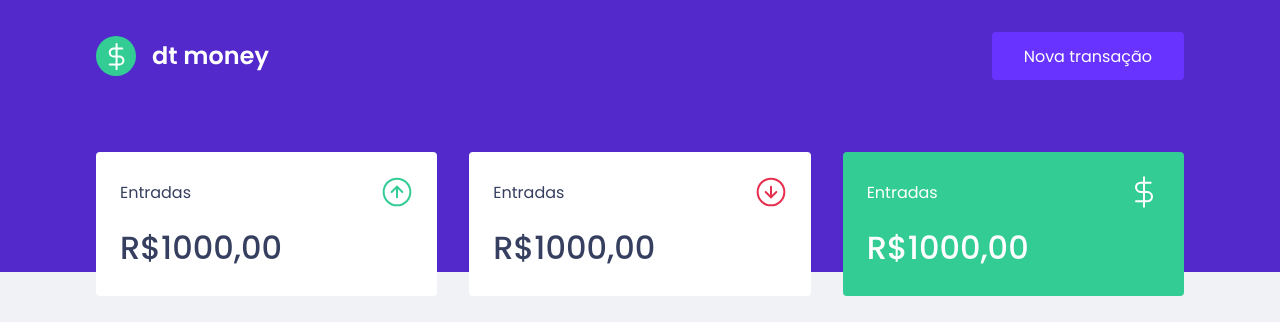
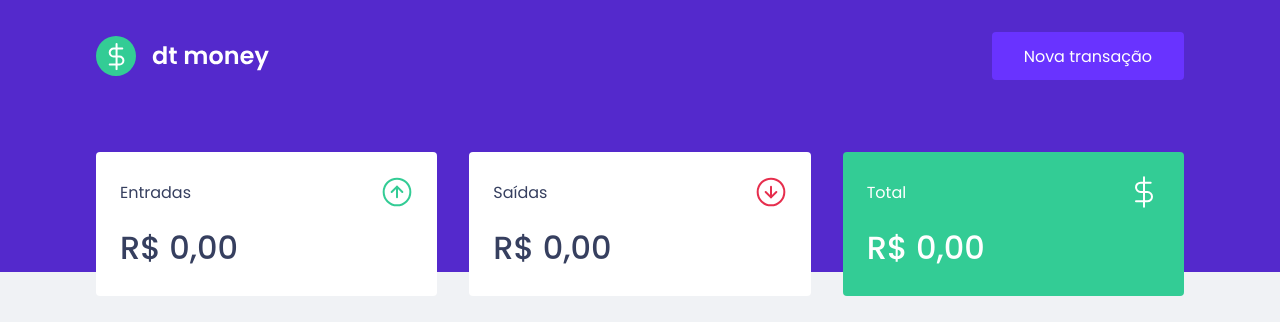
Before and after one commit to drzbraz/dtmoney, a React (Create React App) app: page / in a window 1280 px wide. Shown: the top 322 px of the page. Built offline with nearby package versions, Linux system fonts and the light colour scheme; no server answers; what miragejs would draw is missing.

Commit message:
feat(app): add new hook and api integration

```diff
--- a/src/App.tsx
+++ b/src/App.tsx
@@ -4,7 +4,7 @@ import { Dashboard } from './components/Dashboard'
 import Modal from 'react-modal'
 import { useState } from 'react'
 import { NewTransactionModal } from './components/NewTransactionModal'
-import { TransactionsProvider } from './TransactionsContext'
+import { TransactionsProvider } from './hooks/useTransactions'
 
 Modal.setAppElement('#root')
 export function App() {
--- a/src/TransactionsContext.tsx
+++ /dev/null
@@ -1,25 +0,0 @@
-import { createContext, ReactNode, useEffect, useState } from 'react'
-import { api } from './services/api'
-
-interface Transaction {
-  id: number
-  type: string
-  title: string
-  amount: number
-  category: string
-  createdAt: string
-}
-
-interface TransactionProviderProps {
-  children: ReactNode
-}
-export const TransactionsContext = createContext<Transaction[]>([])
-export function TransactionsProvider({ children }: TransactionProviderProps) {
-  const [transactions, setTransaction] = useState<Transaction[]>([])
-
-  useEffect(() => {
-    api.get('/transactions').then((response) => setTransaction(response.data.transactions))
-  }, [])
-
-  return <TransactionsContext.Provider value={transactions}> {children}</TransactionsContext.Provider>
-}
--- a/src/components/Header/index.tsx
+++ b/src/components/Header/index.tsx
@@ -1,7 +1,5 @@
-import { useState } from 'react'
 import logoImg from '../../assets/logo.svg'
 import { Container, Content } from './styles'
-import Modal from 'react-modal'
 
 interface HeaderProps {
   onOpenNewTransactionModal: () => void
--- a/src/components/NewTransactionModal/index.tsx
+++ b/src/components/NewTransactionModal/index.tsx
@@ -1,34 +1,40 @@
+import { useState, FormEvent } from 'react'
 import Modal from 'react-modal'
-
-import { Container, TransactionTypeContainer, RadioBox } from './styles'
+import { useTransactions } from '../../hooks/useTransactions'
 import closeImg from '../../assets/close.svg'
 import incomeImg from '../../assets/income.svg'
 import outcomeImg from '../../assets/outcome.svg'
-import { useState, FormEvent } from 'react'
-import { api } from '../../services/api'
+
+import { Container, TransactionTypeContainer, RadioBox } from './styles'
 
 interface NewTransactionModalProps {
   isOpen: boolean
   onRequestClose: () => void
 }
 export function NewTransactionModal({ isOpen, onRequestClose }: NewTransactionModalProps) {
+  const { createTransaction } = useTransactions()
+
   const [type, setType] = useState('deposit')
   const [title, setTitle] = useState('')
-  const [value, setValue] = useState(0)
+  const [amount, setAmount] = useState(0)
   const [category, setCategory] = useState('')
 
-  function handleCreateNewTransaction(event: FormEvent) {
+  async function handleCreateNewTransaction(event: FormEvent) {
     event.preventDefault()
-    const data = {
+    await createTransaction({
       title,
+      amount,
       category,
-      type,
-      value
-    }
+      type
+    })
 
-    api.post('/transactions', data)
-    console.log(data)
+    setTitle('')
+    setAmount(0)
+    setCategory('')
+    setType('deposit')
+    onRequestClose()
   }
+
   return (
     <Modal
       isOpen={isOpen}
@@ -45,8 +51,8 @@ export function NewTransactionModal({ isOpen, onRequestClose }: NewTransactionMo
         <input type="text" value={title} onChange={(event) => setTitle(event.target.value)} placeholder="Titulo" />
         <input
           type="number"
-          value={value}
-          onChange={(event) => setValue(Number(event.target.value))}
+          value={amount}
+          onChange={(event) => setAmount(Number(event.target.value))}
           placeholder="Valor"
         />
         <TransactionTypeContainer>
--- a/src/components/Summary/index.tsx
+++ b/src/components/Summary/index.tsx
@@ -2,11 +2,23 @@ import { Container } from './styles'
 import incomeImg from '../../assets/income.svg'
 import outcomeImg from '../../assets/outcome.svg'
 import totalImg from '../../assets/total.svg'
-import { useContext } from 'react'
-import { TransactionsContext } from '../../TransactionsContext'
+import { useTransactions } from '../../hooks/useTransactions'
 export function Summary() {
-  const transactions = useContext(TransactionsContext)
-  console.log(transactions, 'summary')
+  const { transactions } = useTransactions()
+
+  const summary = transactions.reduce(
+    (acc, transaction) => {
+      if (transaction.type === 'deposit') {
+        acc.deposits += transaction.amount
+        acc.total += transaction.amount
+      } else {
+        acc.withdraws += transaction.amount
+        acc.total -= transaction.amount
+      }
+      return acc
+    },
+    { deposits: 0, withdraws: 0, total: 0 }
+  )
   return (
     <Container>
       <div>
@@ -14,21 +26,36 @@ export function Summary() {
           <p>Entradas</p>
           <img src={incomeImg} alt="Entradas" />
         </header>
-        <strong>R$1000,00</strong>
+        <strong>
+          {new Intl.NumberFormat('pt-BR', {
+            style: 'currency',
+            currency: 'BRL'
+          }).format(summary.deposits)}
+        </strong>
       </div>
       <div>
         <header>
-          <p>Entradas</p>
+          <p>Saídas</p>
           <img src={outcomeImg} alt="Saídas" />
         </header>
-        <strong>R$1000,00</strong>
+        <strong>
+          {new Intl.NumberFormat('pt-BR', {
+            style: 'currency',
+            currency: 'BRL'
+          }).format(summary.withdraws)}
+        </strong>{' '}
       </div>
       <div className="highlight-background">
         <header>
-          <p>Entradas</p>
+          <p>Total</p>
           <img src={totalImg} alt="Total" />
         </header>
-        <strong>R$1000,00</strong>
+        <strong>
+          {new Intl.NumberFormat('pt-BR', {
+            style: 'currency',
+            currency: 'BRL'
+          }).format(summary.total)}
+        </strong>{' '}
       </div>
     </Container>
   )
--- a/src/components/TransactionsTable/index.tsx
+++ b/src/components/TransactionsTable/index.tsx
@@ -1,6 +1,5 @@
-import { useContext } from 'react'
 import { Container } from './styles'
-import { TransactionsContext } from '../../TransactionsContext'
+import { useTransactions } from '../../hooks/useTransactions'
 interface Transaction {
   id: number
   type: string
@@ -10,7 +9,7 @@ interface Transaction {
   createdAt: string
 }
 export function TransactionsTable() {
-  const transactions = useContext(TransactionsContext)
+  const { transactions } = useTransactions()
   console.log(`transactions`, transactions)
   return (
     <Container>
@@ -42,6 +41,3 @@ export function TransactionsTable() {
     </Container>
   )
 }
-function TransactionContext(TransactionContext: any) {
-  throw new Error('Function not implemented.')
-}
--- /dev/null
+++ b/src/hooks/useTransactions.tsx
@@ -0,0 +1,48 @@
+import { createContext, ReactNode, useContext, useEffect, useState } from 'react'
+import { api } from '../services/api'
+
+interface Transaction {
+  id: number
+  type: string
+  title: string
+  amount: number
+  category: string
+  createdAt: string
+}
+
+type TransactionInput = Omit<Transaction, 'id' | 'createdAt'>
+
+interface TransactionProviderProps {
+  children: ReactNode
+}
+
+interface TransactionsContextData {
+  transactions: Transaction[]
+  createTransaction: (transaction: TransactionInput) => Promise<void>
+}
+const TransactionsContext = createContext<TransactionsContextData>({} as TransactionsContextData)
+
+export function TransactionsProvider({ children }: TransactionProviderProps) {
+  const [transactions, setTransaction] = useState<Transaction[]>([])
+
+  async function createTransaction(transactionInput: TransactionInput) {
+    const response = await api.post('/transactions', {
+      ...transactionInput,
+      createdAt: new Date()
+    })
+    const { transaction } = response.data
+    setTransaction([...transactions, transaction])
+  }
+  useEffect(() => {
+    api.get('/transactions').then((response) => setTransaction(response.data.transactions))
+  }, [])
+
+  return (
+    <TransactionsContext.Provider value={{ transactions, createTransaction }}> {children}</TransactionsContext.Provider>
+  )
+}
+
+export function useTransactions() {
+  const context = useContext(TransactionsContext)
+  return context
+}
```
